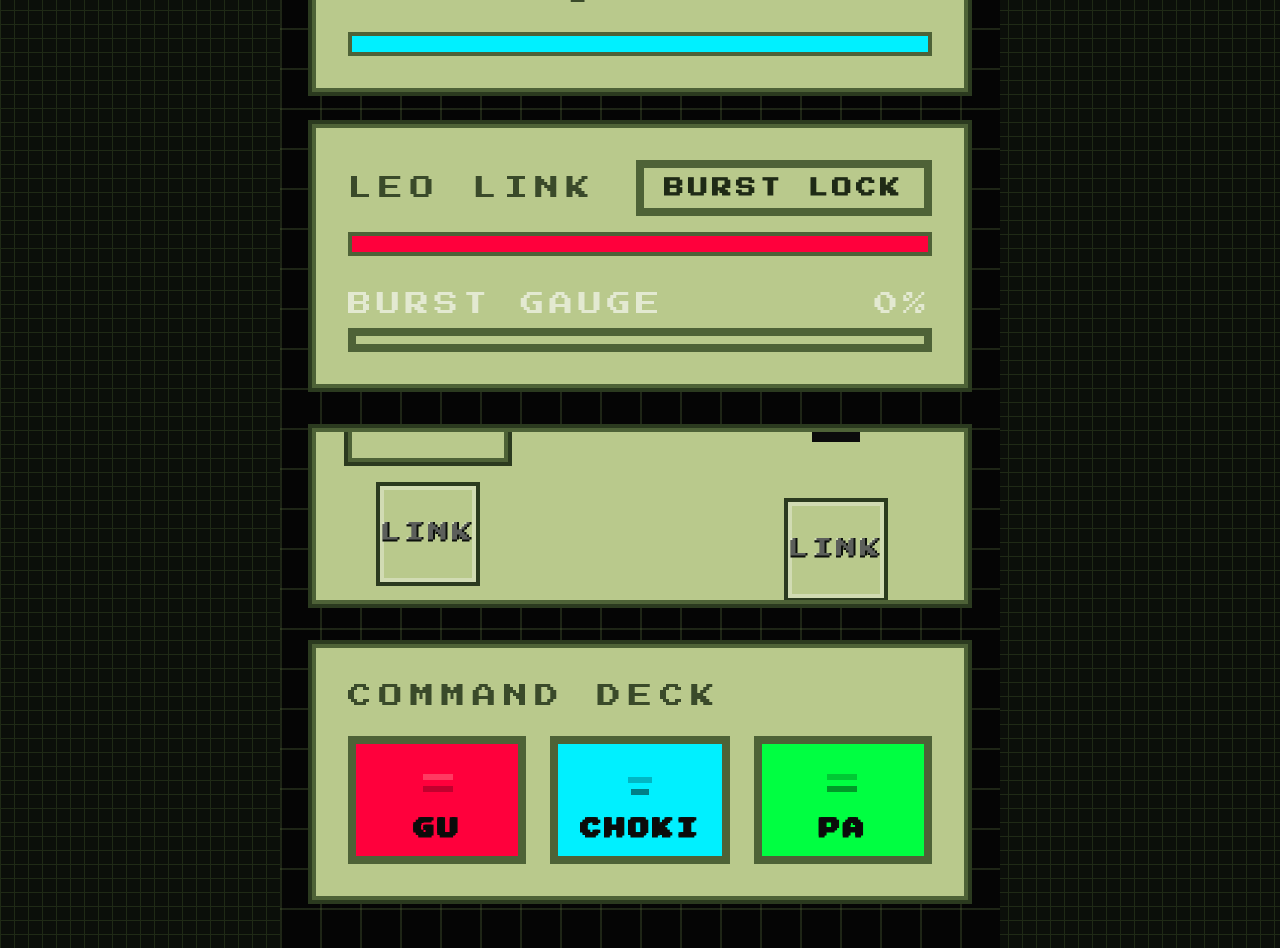
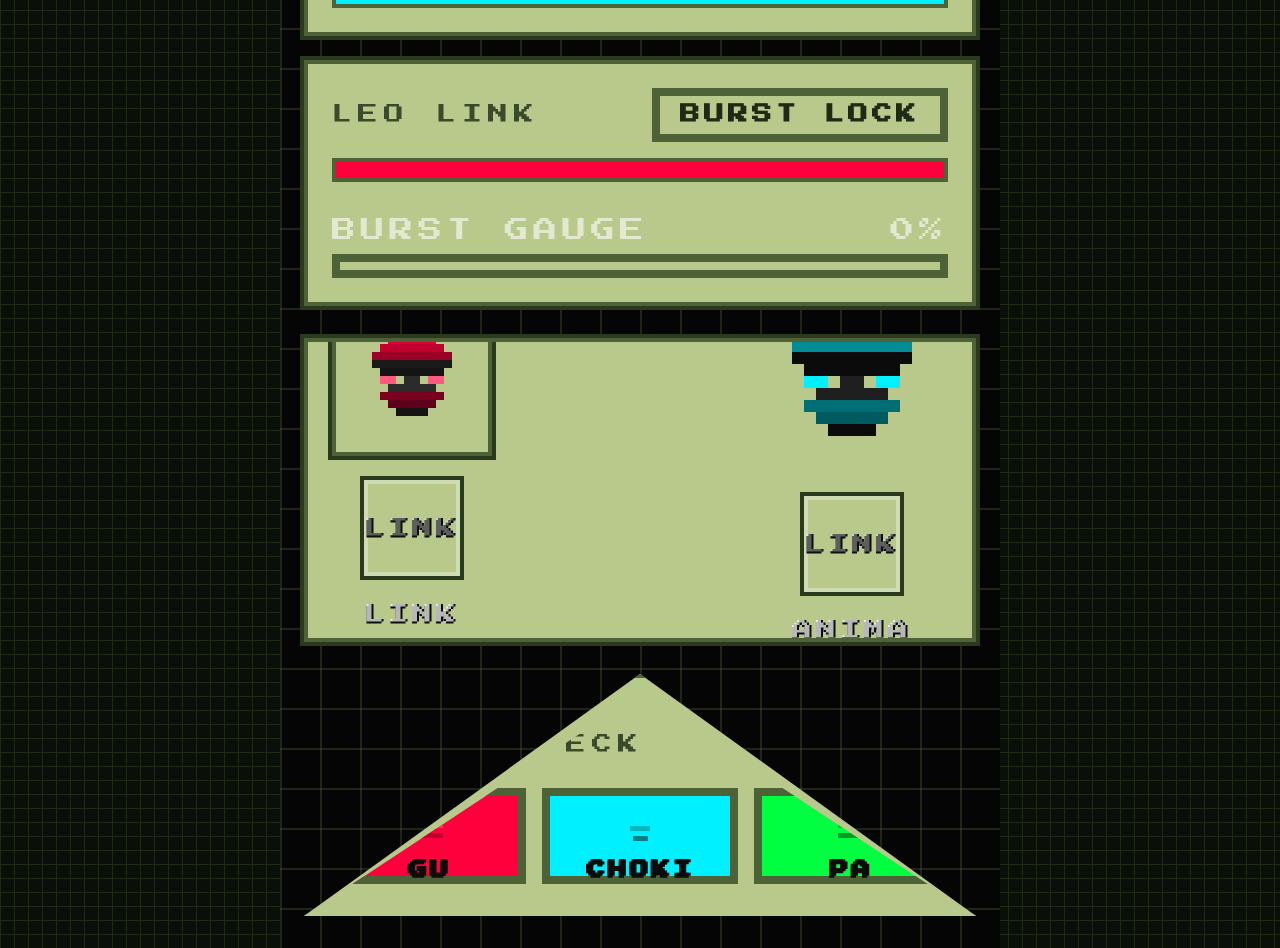
Before and after one commit to KeigoShimadaCC/TrinityTriumph, a React (Vite) app: page / in a window 1280 px wide. Shown: the part 340-1288 px from the top of the page. Built offline with nearby package versions, Linux system fonts and the light colour scheme; the HTML template or start-up script is replaced by a standard one.

Commit message:
style: refine layout and add triangle deck

```diff
--- a/src/components/game/BattleArea.tsx
+++ b/src/components/game/BattleArea.tsx
@@ -98,7 +98,7 @@ export const BattleArea = () => {
   };
 
   return (
-    <div className="glass relative flex h-72 flex-col items-center justify-center overflow-hidden px-4">
+    <div className="glass relative flex h-60 flex-col items-center justify-center overflow-hidden px-3">
       <div className="relative flex w-full items-center justify-between">
         <motion.div
           animate={{
@@ -130,7 +130,7 @@ export const BattleArea = () => {
           />
         ) : null}
       </AnimatePresence>
-      <div className="relative mt-4 text-xs uppercase tracking-[0.4em] text-[#3a4a2a]">
+      <div className="relative mt-3 text-[10px] uppercase tracking-[0.3em] text-[#3a4a2a]">
         {message}
       </div>
     </div>
--- a/src/components/game/CommandDeck.tsx
+++ b/src/components/game/CommandDeck.tsx
@@ -24,11 +24,12 @@ export const CommandDeck = () => {
   const playSound = useSound();
 
   return (
-    <div className="glass p-4">
-      <div className="mb-3 text-xs uppercase tracking-[0.3em] text-[#3a4a2a]">
+    <div className="triangle-deck">
+      <div className="triangle-inner">
+        <div className="mb-2 text-[10px] uppercase tracking-[0.3em] text-[#3a4a2a]">
           Command Deck
         </div>
-      <div className="grid grid-cols-3 gap-3">
+        <div className="grid grid-cols-3 gap-2">
           {moves.map((move) => (
             <Button
               key={move.type}
@@ -37,16 +38,17 @@ export const CommandDeck = () => {
                 chooseMove(move.type);
               }}
               disabled={isLocked}
-            className="h-16 text-xs tracking-[0.2em] disabled:opacity-50"
+              className="h-12 text-[10px] tracking-[0.2em] disabled:opacity-50"
               style={{ backgroundColor: move.color, color: "#0b0b0b" }}
             >
               <span className="flex flex-col items-center gap-1">
-              <img src={move.icon} alt={move.label} className="pixelated h-6 w-6" />
-              <span className="pixel-text text-[10px]">{move.label}</span>
+                <img src={move.icon} alt={move.label} className="pixelated h-5 w-5" />
+                <span className="pixel-text text-[9px]">{move.label}</span>
               </span>
             </Button>
           ))}
         </div>
       </div>
+    </div>
   );
 };
--- a/src/components/game/StatusHud.tsx
+++ b/src/components/game/StatusHud.tsx
@@ -49,9 +49,9 @@ export const StatusHud = () => {
   );
 
   return (
-    <div className="space-y-4">
-      <div className="glass p-4">
-        <div className="mb-2 flex items-center justify-between text-xs uppercase tracking-[0.3em] text-[#3a4a2a]">
+    <div className="space-y-3">
+      <div className="glass p-3">
+        <div className="mb-2 flex items-center justify-between text-[10px] uppercase tracking-[0.3em] text-[#3a4a2a]">
           <span>{enemy?.name ?? "Enemy"} Core</span>
           <span className="flex items-center gap-2">
             <span className="text-[10px] text-[#3a4a2a]">
@@ -66,13 +66,13 @@ export const StatusHud = () => {
           </span>
         </div>
         {enemy?.blurb ? (
-          <p className="mb-3 text-[11px] text-[#3a4a2a]">{enemy.blurb}</p>
+          <p className="mb-2 text-[10px] text-[#3a4a2a]">{enemy.blurb}</p>
         ) : null}
         {renderHpBar(enemyValue, enemyDelayedValue, colors.scissors)}
       </div>
 
-      <div className="glass p-4">
-        <div className="mb-2 flex items-center justify-between text-xs uppercase tracking-[0.3em] text-[#3a4a2a]">
+      <div className="glass p-3">
+        <div className="mb-2 flex items-center justify-between text-[10px] uppercase tracking-[0.3em] text-[#3a4a2a]">
           <span>Leo Link</span>
           <Button
             onClick={toggleBurst}
--- a/src/components/layout/Screen.tsx
+++ b/src/components/layout/Screen.tsx
@@ -10,13 +10,13 @@ export const Screen = ({ children, className }: ScreenProps) => (
   <div
     className={cn(
       "relative h-full bg-neon-ink text-white",
-      "flex flex-col items-center justify-between px-4 py-6",
+      "flex flex-col items-center justify-between px-3 py-4",
       "gridlines",
       className
     )}
   >
     <div className="pointer-events-none absolute inset-0 opacity-40" />
-    <div className="relative z-10 flex h-full w-full flex-col gap-5">
+    <div className="relative z-10 flex h-full w-full flex-col gap-4">
       {children}
     </div>
   </div>
--- a/src/index.css
+++ b/src/index.css
@@ -111,3 +111,31 @@ body {
   border: 2px solid #4e6237;
   box-shadow: 0 0 0 2px #2b3a1f;
 }
+
+.triangle-deck {
+  position: relative;
+  width: 100%;
+  padding-top: 10px;
+}
+
+.triangle-deck::before {
+  content: "";
+  display: block;
+  position: absolute;
+  inset: 0;
+  background: #b9c98c;
+  border: 2px solid #4e6237;
+  box-shadow: 0 0 0 2px #2b3a1f;
+  clip-path: polygon(50% 0%, 100% 100%, 0% 100%);
+}
+
+.triangle-inner {
+  position: relative;
+  clip-path: polygon(50% 0%, 100% 100%, 0% 100%);
+  padding: 18px 14px 16px;
+  display: flex;
+  flex-direction: column;
+  justify-content: center;
+  gap: 6px;
+  background: #b9c98c;
+}
```
Lines whose indentation alone changed are shown as unchanged.
